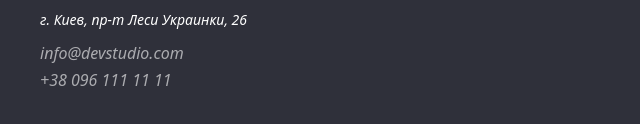
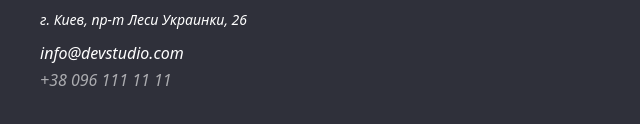
Before and after one commit to zTjamm/goit-markup-hw-03, a plain HTML site: page index.html in a window 1280 px wide. In both pictures the pointer is over the link 111 px from the left and 2374 px from the top of the page. Shown: the part 2321-2445 px from the top of the page, 0-640 px from the left. Drawn offline with Linux system fonts and the light colour scheme.

Commit message:
Update style.css

```diff
--- a/css/style.css
+++ b/css/style.css
@@ -252,3 +252,7 @@ p {
   padding-top: 94px;
   padding-bottom: 94px;
 }
+.footer-info:hover,
+.footer-info:focus {
+  color: #ffffff;
+}
```
